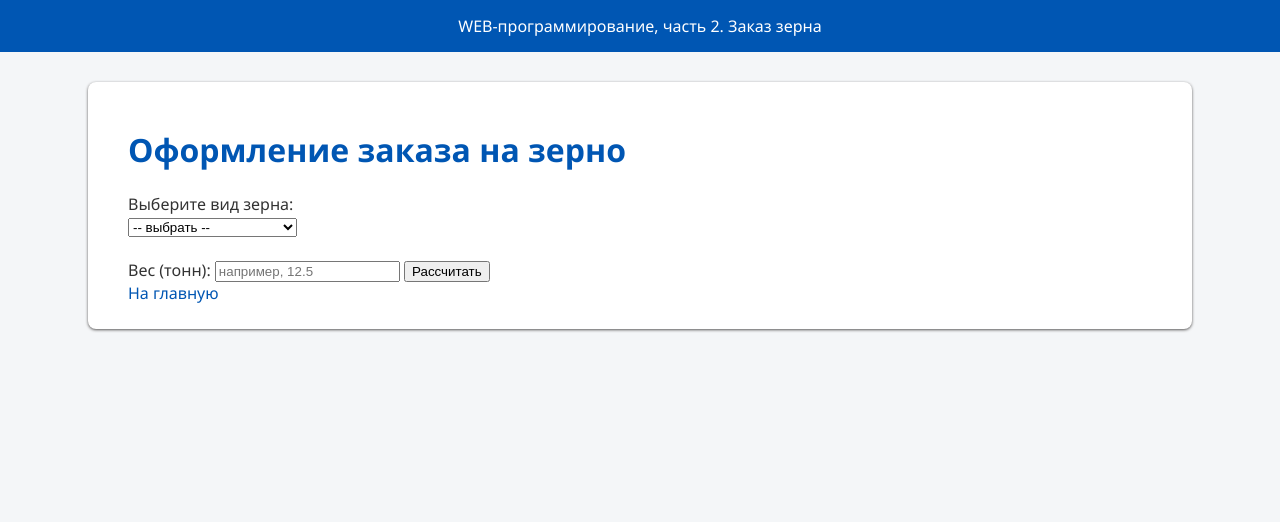
After one commit to ChillaThrilla/web-back-labs, a Flask app: page /lab4/grain in a window 1280 px wide. The commit adds this page. Shown: the top 522 px of the page. Run offline with Flask 3, Linux system fonts and the light colour scheme.

Commit message:
Заказ зерна

```diff
--- a/lab4.py
+++ b/lab4.py
@@ -203,3 +203,51 @@
         snowflakes = 0
 
     return render_template('lab4/fridge.html', temperature=temperature, snowflakes=snowflakes, success=True)
+
+
+@lab4.route('/lab4/grain', methods=['GET', 'POST'])
+def grain():
+    if request.method == 'GET':
+        return render_template('lab4/grain.html')
+
+    grain_type = request.form.get('grain')
+    weight = request.form.get('weight', '').strip()
+
+    # Проверка на пустое значение
+    if weight == '':
+        return render_template('lab4/grain.html', error='Ошибка: не указан вес')
+
+    weight = float(weight)
+
+    # Проверка диапазона веса
+    if weight <= 0:
+        return render_template('lab4/grain.html', error='Ошибка: вес должен быть больше нуля')
+    if weight > 100:
+        return render_template('lab4/grain.html', error='Такого объёма сейчас нет в наличии')
+
+    # Цены на зерно (руб/т)
+    prices = {
+        'ячмень': 12000,
+        'овёс': 8500,
+        'пшеница': 9000,
+        'рожь': 15000
+    }
+
+    if grain_type not in prices:
+        return render_template('lab4/grain.html', error='Ошибка: не выбран вид зерна')
+
+    price_per_ton = prices[grain_type]
+    total = weight * price_per_ton
+    discount = 0
+
+    # Скидка 10% при заказе свыше 10 тонн
+    if weight > 10:
+        discount = total * 0.1
+        total -= discount
+
+    return render_template('lab4/grain.html',
+                           grain_type=grain_type,
+                           weight=weight,
+                           total=total,
+                           discount=discount,
+                           success=True)
--- /dev/null
+++ b/templates/lab4/grain.html
@@ -0,0 +1,40 @@
+{% extends "base.html" %}
+
+{% block lab %}Заказ зерна{% endblock %}
+
+{% block main %}
+    <h1>Оформление заказа на зерно</h1>
+
+    <form method="post">
+        <label>Выберите вид зерна:</label><br>
+        <select name="grain" required>
+            <option value="">-- выбрать --</option>
+            <option value="ячмень">Ячмень — 12 000 руб/т</option>
+            <option value="овёс">Овёс — 8 500 руб/т</option>
+            <option value="пшеница">Пшеница — 9 000 руб/т</option>
+            <option value="рожь">Рожь — 15 000 руб/т</option>
+        </select>
+        <br><br>
+        <label>Вес (тонн):</label>
+        <input type="number" name="weight" step="0.1" placeholder="например, 12.5">
+        <button type="submit">Рассчитать</button>
+    </form>
+
+    {% if error %}
+        <div style="margin-top:15px; color:red;">{{ error }}</div>
+    {% endif %}
+
+    {% if success %}
+        <div style="margin-top:20px; background:#f0fff0; padding:10px; border-radius:6px;">
+            <p>
+                Заказ успешно сформирован.<br>
+                Вы заказали: <b>{{ grain_type }}</b>.<br>
+                Вес: <b>{{ weight }} т.</b><br>
+                {% if discount > 0 %}
+                    Применена скидка 10 % (−{{ discount|round(2) }} руб).<br>
+                {% endif %}
+                Сумма к оплате: <b>{{ total|round(2) }} руб.</b>
+            </p>
+        </div>
+    {% endif %}
+{% endblock %}
--- a/templates/lab4/lab4.html
+++ b/templates/lab4/lab4.html
@@ -15,7 +15,6 @@
         <li><a href="/lab4/tree">Счетчик деревьев</a></li>
         <li><a href="/lab4/login">Авторизация</a></li>
         <li><a href="/lab4/fridge">Холодильник</a></li>
-
-
+        <li><a href="/lab4/grain">Заказ зерна</a></li>
     </ol>
 {% endblock %}
```
